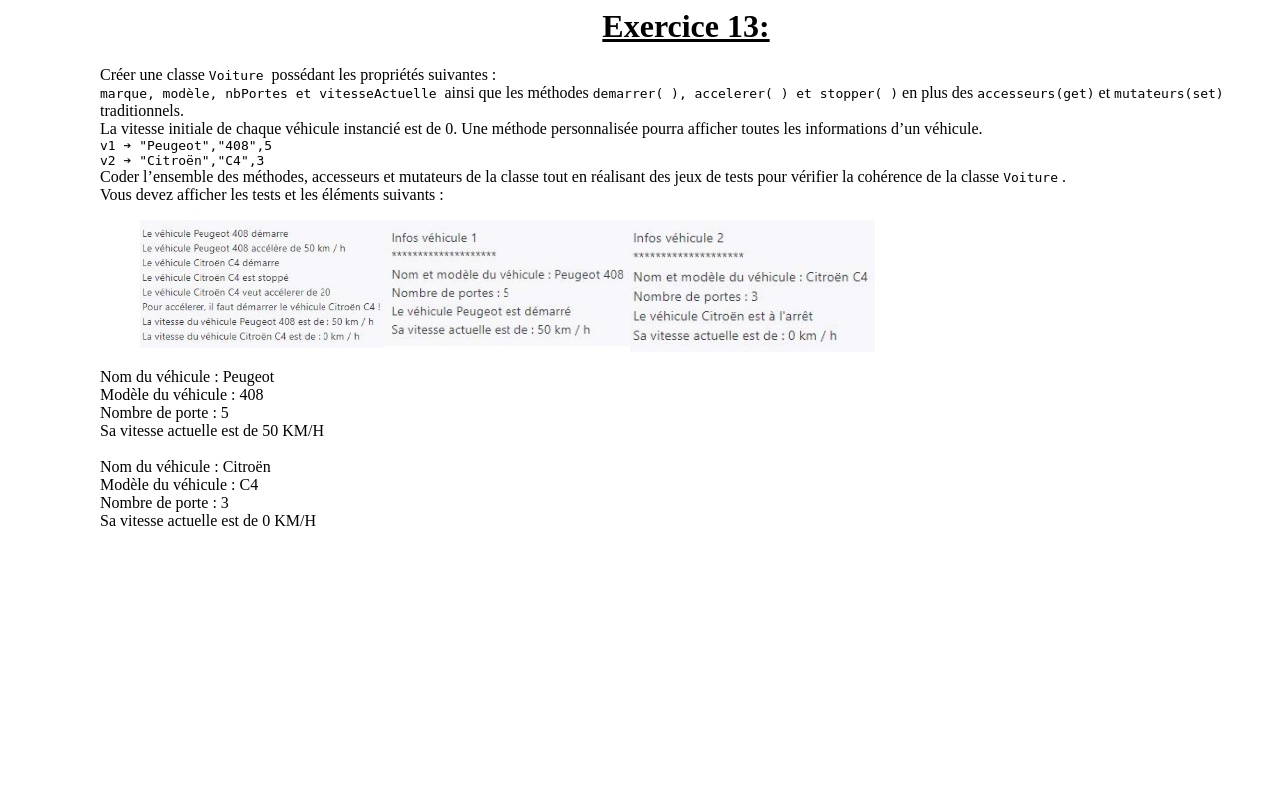
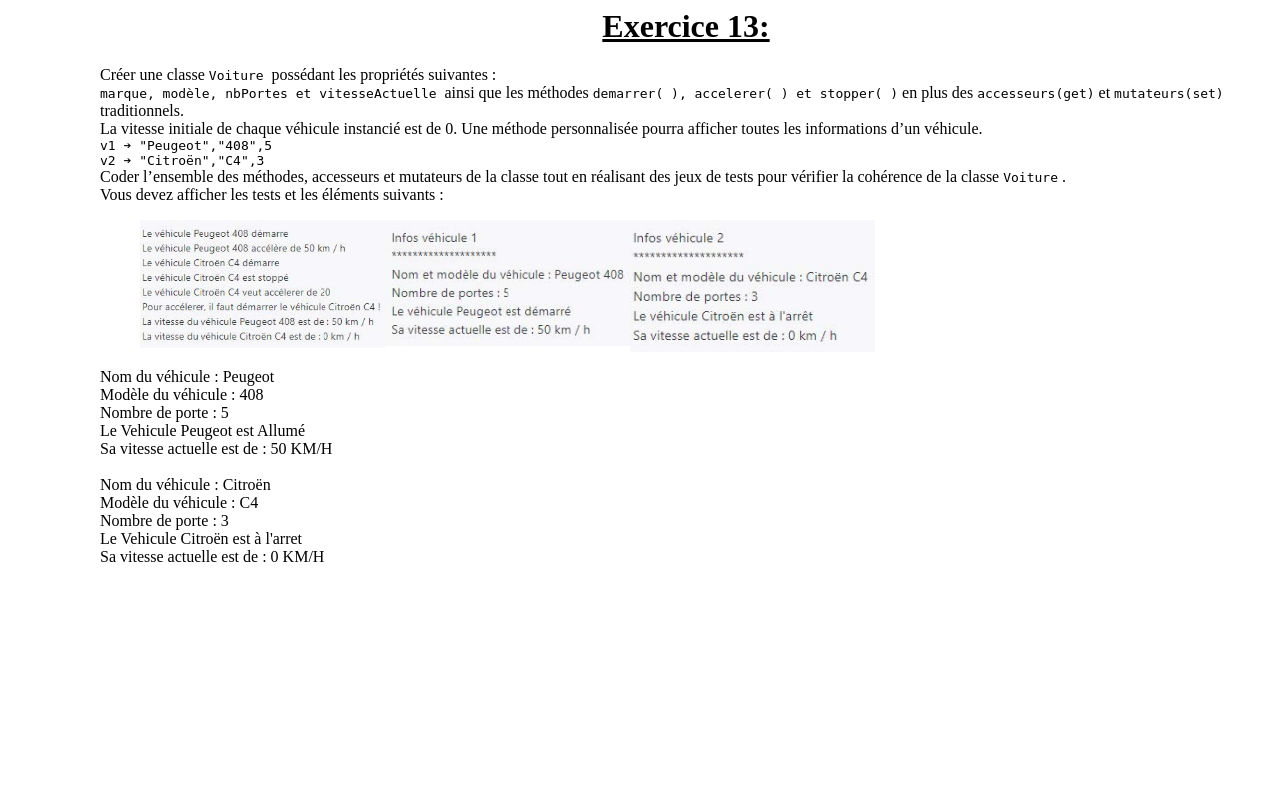
Before and after one commit to Mamath68/Algo, a PHP site: page /Ex13.php in a window 1280 px wide. Run offline with PHP 8.4, Linux system fonts and the light colour scheme.

Commit message:
EX13 + Commentaires

```diff
--- a/PHP2/Ex13.php
+++ b/PHP2/Ex13.php
@@ -27,11 +27,18 @@
 
 <?php
 include('voiture.php');
-
+// Nouvel objet dans la class voiture
 $v1 = new Voiture("Peugeot", "408", 5);
 $v2 = new Voiture("Citroën", "C4", 3);
+// Raccord de la fonction acclerer a V1
 $v1->accelerer(50);
+// Raccord de la fonction demarrer a V1
+$v1->demarrer();
+// Raccord de la fonction stop a V2
+$v2->stop();
 
+
+// echo de $v1 et $v2
 echo $v1 . "<br>" . $v2 . "<br>";
 ?>
 
--- a/PHP2/voiture.php
+++ b/PHP2/voiture.php
@@ -1,28 +1,38 @@
 <?php
-
+// Class: Groupement de fonction associé a un objet(Voiture dans le cas actuel)
 class Voiture
 {
+    // Private : Element accesible uniquement a l'interrieur de la class. elle ne peut donc pas etre récupéré en dehors.
     private $marque;
     private $modele;
     private $nbPortes;
     private $vitesseActuelle;
     private $etat;
+    // Public : Element accesible de partout, sur le site ou application, et donc modifiable par l'utilisateur.
 
+    // __construct : fonction magique regroupant toutes les méthodes préexistantes qu’une classe peut implémenter. Elle sera appelée lorsqu’un évènement particulier se produira au sein d’une classe.
     public function __construct($marque, $modele, $nbPortes)
     {
+        // Marque du vehicule
         $this->marque = $marque;
+        // Modele du vehicule
         $this->modele = $modele;
+        // Nombre de porte
         $this->nbPortes = $nbPortes;
+        // Vitesse du vehicule
         $this->vitesseActuelle = 0;
+        // Etat du vehicule (demarrer / a l'arret)
         $this->etat = false;
     }
-
+    // function : une fonction regroupe des actions a effectuer, attribué a un objet.
     public function getMarque()
     {
         return $this->marque;
     }
+    // Un accesseur (getter) est une méthode qui permet de récupérer un attribut de l’objet instancié, cette méthode porte par convention le préfixe get.
     public function getModele()
     {
+        // $this : c’est par elle qu’on fait référence à l’instance de l’objet courant dans une méthode
         return $this->modele;
     }
     public function getNbPortes()
@@ -31,10 +41,13 @@ class Voiture
     }
     public function getVitesseActuelle()
     {
+        // la valeur $this equivaut a vitesseActuelle
         return $this->vitesseActuelle;
     }
+    // Un mutateur (setter) est une méthode qui permettra la modification d'un attribut, et uniquement cela (en d'autres termes, elle ne renvoie aucune information).Cette méthode porte par convention le préfixe set
     public function setMarque($marque)
     {
+        // la valeur $this anonce marque equivaut a $marque
         $this->marque = $marque;
     }
     public function setModele($modele)
@@ -51,20 +64,21 @@ class Voiture
     }
     public function demarrer()
     {
-
+        $this->etat = 'Allumé';
     }
     public function accelerer($vitesseAcceleration)
-    {
+    { //pour obtenir la vitesse d'acceleration, j'additionne la vitesse actuelle avec elle-même.
         $this->vitesseActuelle += $vitesseAcceleration;
     }
 
     public function stop()
     {
-
+        $this->etat = "à l'arret";
     }
-
+    // La fonction__toString() retourne l'élement en chaine de caractère.
     public function __toString()
     {
-        return "Nom du véhicule : " . $this->marque . "<br> Modèle du véhicule : " . $this->modele . "<br> Nombre de porte : " . $this->nbPortes . "<br> Sa vitesse actuelle est de " . $this->vitesseActuelle . " KM/H <br>";
+        // Retourne : le nom du vehicule "Peugeot / citroën" retour a la ligne ; le modèle du véhicule : "408/C4" Retpir a la ligne ; Nombre de porte "5/3" retour a la ligne; Le Véhicule "Peugeot / citroën" est "Démarré / à l'arrêt" Retour a la ligne ; Sa vitesse actuelle est de "50(Peugeot)/0(C4)" km/h; Retour a la ligne;
+        return "Nom du véhicule : " . $this->marque . "<br> Modèle du véhicule : " . $this->modele . "<br> Nombre de porte : " . $this->nbPortes . "<br>" . "Le Vehicule " . $this->marque . " est " . $this->etat . "<br> Sa vitesse actuelle est de : " . $this->vitesseActuelle . " KM/H <br>";
     }
 }
```
